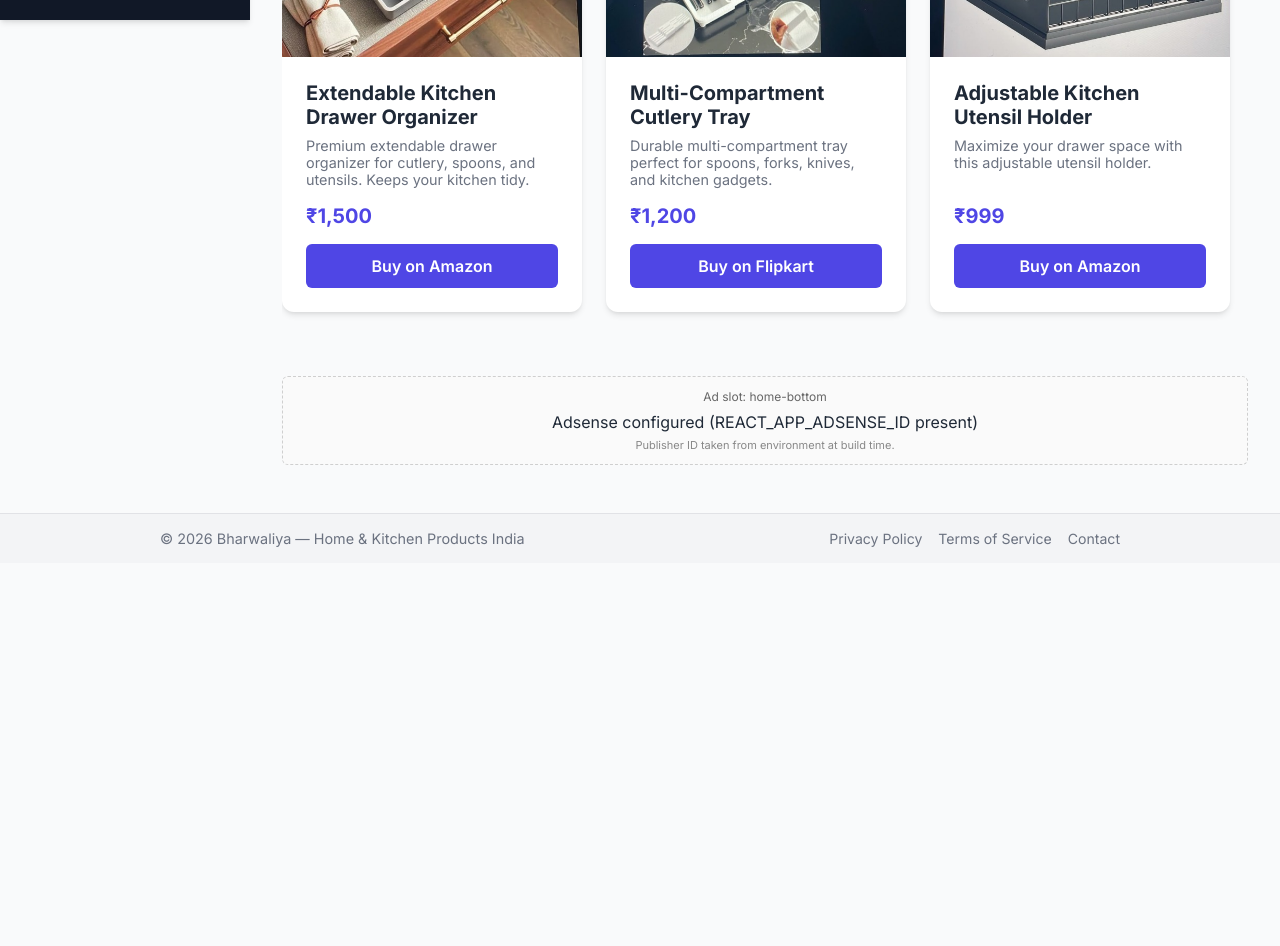
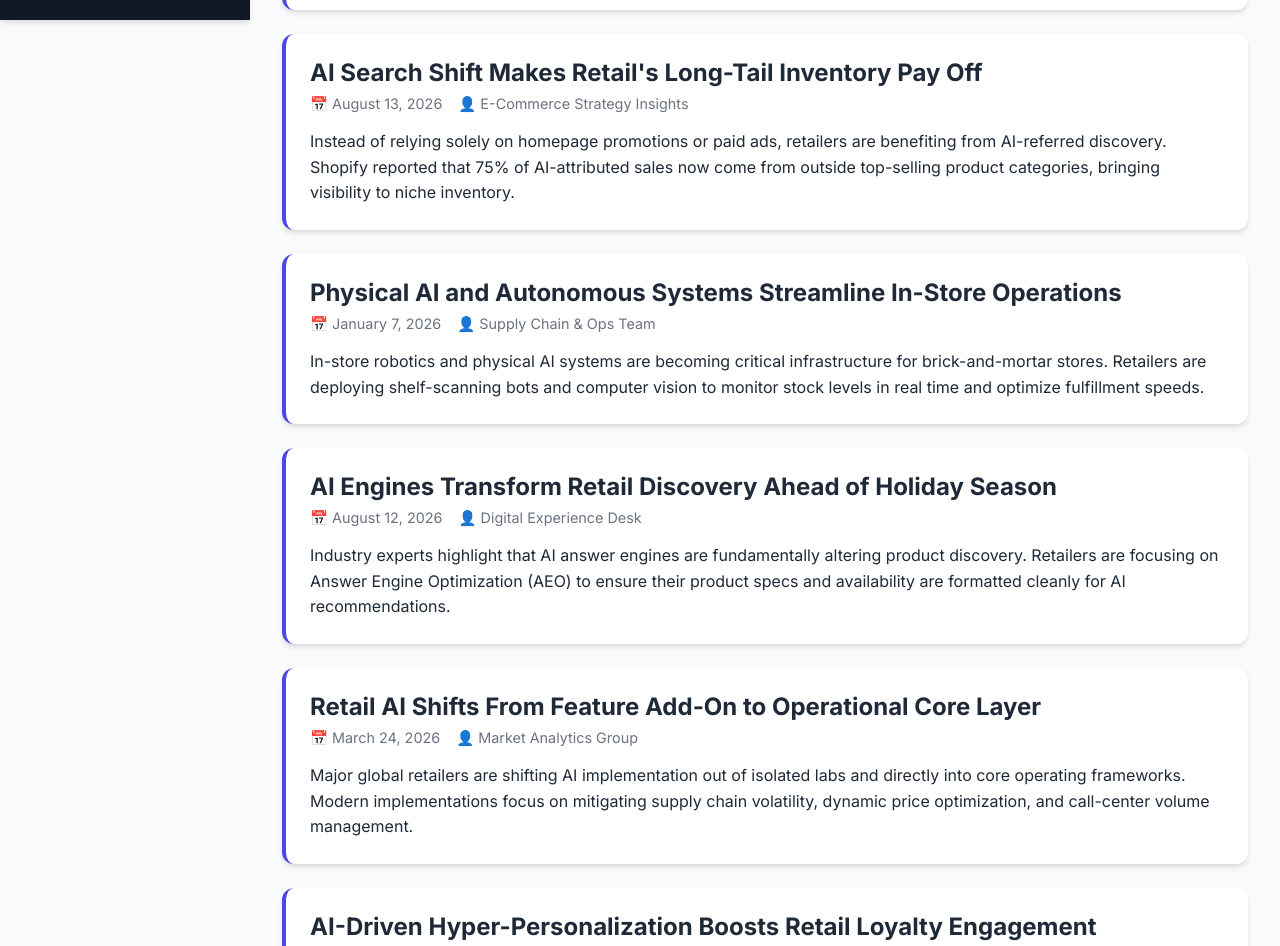
Before and after one commit to skchaudhary/vishwasam-ui, a React (Create React App) app: page /news in a window 1280 px wide. Shown: the part 780-1726 px from the top of the page. Before the commit the page ends 1343 px from the top, so only its background shows below. Built offline with nearby package versions, Linux system fonts and the light colour scheme; no server answers.

Commit message:
removing the adsense from other places and fix of hash router.

```diff
--- a/src/components/about/About.js
+++ b/src/components/about/About.js
@@ -1,6 +1,5 @@
 import React from "react";
 import "./About.css";
-import AdsensePlaceholder from "../Adsense/AdsensePlaceholder";
 
 function About() {
   return (
@@ -12,8 +11,6 @@ function About() {
           bringing you the best products online.
         </p>
       </div>
-
-      <AdsensePlaceholder position="about-top" />
 
       <div className="About-content">
         <div className="About-card">
--- a/src/components/contact-us/ContactUs.js
+++ b/src/components/contact-us/ContactUs.js
@@ -1,6 +1,5 @@
 import React, { useState } from "react";
 import "./ContactUs.css";
-import AdsensePlaceholder from "../Adsense/AdsensePlaceholder";
 
 function ContactUs() {
   const [formData, setFormData] = useState({
@@ -138,7 +137,6 @@ function ContactUs() {
         </button>
       </form>
 
-      <AdsensePlaceholder position="contact-bottom" />
     </div>
   );
 }
--- a/src/components/home/Home.js
+++ b/src/components/home/Home.js
@@ -1,7 +1,6 @@
 import React, { useEffect, useRef } from "react";
 import "./Home.css";
 import products from "../../data/products";
-import AdsensePlaceholder from "../Adsense/AdsensePlaceholder";
 
 function Home() {
   const sliderRef = useRef(null);
@@ -37,8 +36,6 @@ function Home() {
           products. Discover top-rated items curated just for you.
         </p>
       </div>
-
-      <AdsensePlaceholder position="home-top" />
 
       <div className="Slider-container">
         <h3>Featured Products</h3>
@@ -84,7 +81,6 @@ function Home() {
         </div>
       </div>
 
-      <AdsensePlaceholder position="home-bottom" />
     </div>
   );
 }
--- a/src/components/news/News.js
+++ b/src/components/news/News.js
@@ -1,7 +1,6 @@
 import React from "react";
 import "./News.css";
 import newsArticles from "../../data/news";
-import AdsensePlaceholder from "../Adsense/AdsensePlaceholder";
 
 function News() {
   return (
@@ -10,8 +9,6 @@ function News() {
         <h2>Latest News</h2>
         <p>Updates, announcements, and insights from Bharwaliya.</p>
       </div>
-
-      <AdsensePlaceholder position="news-top" />
 
       <div className="News-list">
         {newsArticles.map((article) => (
--- a/src/components/products/ProductDetail.js
+++ b/src/components/products/ProductDetail.js
@@ -1,7 +1,6 @@
 import React from "react";
 import { useParams } from "react-router-dom";
 import products from "../../data/products";
-import AdsensePlaceholder from "../Adsense/AdsensePlaceholder";
 
 export default function ProductDetail() {
   const { id } = useParams();
@@ -30,8 +29,6 @@ export default function ProductDetail() {
       <p style={{ fontWeight: 700 }}>{product.price}</p>
       <p>{product.description}</p>
 
-      <AdsensePlaceholder position="product-detail" />
-
       <a
         href={link}
         target="_blank"
--- a/src/components/products/ProductList.js
+++ b/src/components/products/ProductList.js
@@ -1,7 +1,6 @@
 import React from "react";
 import products from "../../data/products";
 import ProductCard from "./ProductCard";
-import AdsensePlaceholder from "../Adsense/AdsensePlaceholder";
 
 export default function ProductList() {
   return (
@@ -9,13 +8,10 @@ export default function ProductList() {
       <h1>Home & Kitchen — Featured</h1>
       <p>Curated items and recommended products from partner platforms.</p>
 
-      <AdsensePlaceholder position="top-list" />
-
       {products.map((p) => (
         <ProductCard key={p.id} product={p} />
       ))}
 
-      <AdsensePlaceholder position="bottom-list" />
     </div>
   );
 }
--- a/src/components/products/ProductsPage.js
+++ b/src/components/products/ProductsPage.js
@@ -1,7 +1,6 @@
 import React, { useState } from "react";
 import "./ProductsPage.css";
 import products from "../../data/products";
-import AdsensePlaceholder from "../Adsense/AdsensePlaceholder";
 
 function ProductsPage() {
   const [filter, setFilter] = useState("All");
@@ -29,8 +28,6 @@ function ProductsPage() {
           </button>
         ))}
       </div>
-
-      <AdsensePlaceholder position="products-top" />
 
       <div className="Products-grid">
         {filteredProducts.map((product) => (
@@ -66,7 +63,6 @@ function ProductsPage() {
         ))}
       </div>
 
-      <AdsensePlaceholder position="products-bottom" />
     </div>
   );
 }
--- a/src/components/services/Services.js
+++ b/src/components/services/Services.js
@@ -1,6 +1,5 @@
 import React from "react";
 import "./Services.css";
-import AdsensePlaceholder from "../Adsense/AdsensePlaceholder";
 
 function Services() {
   const services = [
@@ -20,8 +19,6 @@ function Services() {
         <p>Discover what Bharwaliya has to offer.</p>
       </div>
 
-      <AdsensePlaceholder position="services-top" />
-
       <div className="Services-grid">
         {services.map((service) => (
           <div className="Service-card" key={service.id}>
--- a/src/data/news.js
+++ b/src/data/news.js
@@ -15,6 +15,60 @@ const newsArticles = [
       "The e-commerce landscape is shifting towards more sustainable packaging and faster delivery. Discover how Bharwaliya is adapting to serve you better.",
     author: "Marketing Team",
   },
+  {
+    id: 3,
+    title: "Agentic AI Takes Over Retail Operations and Inventory Balancing",
+    date: "January 7, 2026",
+    content:
+      "Retailers are deploying autonomous AI agents to manage backend logistics. Over 47% of retail organizations are piloting or actively using agentic AI to handle real-time inventory rebalancing across warehouses, dynamic pricing, and automated vendor negotiations.",
+    author: "Retail Technology Team",
+    source: "https://blogs.nvidia.com/blog/ai-in-retail-cpg-survey-2026/"
+  },
+  {
+    id: 4,
+    title: "AI Search Shift Makes Retail's Long-Tail Inventory Pay Off",
+    date: "August 13, 2026",
+    content:
+      "Instead of relying solely on homepage promotions or paid ads, retailers are benefiting from AI-referred discovery. Shopify reported that 75% of AI-attributed sales now come from outside top-selling product categories, bringing visibility to niche inventory.",
+    author: "E-Commerce Strategy Insights",
+    source: "https://www.pymnts.com/news/retail/2026/ai-just-made-retails-long-tail-pay-off/"
+  },
+  {
+    id: 5,
+    title: "Physical AI and Autonomous Systems Streamline In-Store Operations",
+    date: "January 7, 2026",
+    content:
+      "In-store robotics and physical AI systems are becoming critical infrastructure for brick-and-mortar stores. Retailers are deploying shelf-scanning bots and computer vision to monitor stock levels in real time and optimize fulfillment speeds.",
+    author: "Supply Chain & Ops Team",
+    source: "https://blogs.nvidia.com/blog/ai-in-retail-cpg-survey-2026/"
+  },
+  {
+    id: 6,
+    title: "AI Engines Transform Retail Discovery Ahead of Holiday Season",
+    date: "August 12, 2026",
+    content:
+      "Industry experts highlight that AI answer engines are fundamentally altering product discovery. Retailers are focusing on Answer Engine Optimization (AEO) to ensure their product specs and availability are formatted cleanly for AI recommendations.",
+    author: "Digital Experience Desk",
+    source: "https://www.retailtouchpoints.com/features/holiday-26-will-feel-different-from-ai-to-consumer-behavior-retail-experts-weigh-in-on-what-to-expect/620913/"
+  },
+  {
+    id: 7,
+    title: "Retail AI Shifts From Feature Add-On to Operational Core Layer",
+    date: "March 24, 2026",
+    content:
+      "Major global retailers are shifting AI implementation out of isolated labs and directly into core operating frameworks. Modern implementations focus on mitigating supply chain volatility, dynamic price optimization, and call-center volume management.",
+    author: "Market Analytics Group",
+    source: "https://www.capgemini.com/insights/research-library/from-hype-to-how-retail-ai-trends-2026/"
+  },
+  {
+    id: 8,
+    title: "AI-Driven Hyper-Personalization Boosts Retail Loyalty Engagement",
+    date: "May 26, 2026",
+    content:
+      "Retail brands are moving beyond traditional point systems by utilizing real-time behavioral data. AI engines analyze past transactions alongside contextual signals to deliver hyper-targeted content and high-conversion recommendations.",
+    author: "Marketing Team",
+    source: "https://insiderone.com/ai-retail-trends/"
+  }
 ];
 
 export default newsArticles;
--- a/src/index.js
+++ b/src/index.js
@@ -3,14 +3,14 @@ import ReactDOM from "react-dom/client";
 import "./index.css";
 import App from "./App";
 import reportWebVitals from "./reportWebVitals";
-import { HashRouter } from "react-router-dom";
+import { BrowserRouter } from "react-router-dom";
 
 const root = ReactDOM.createRoot(document.getElementById("root"));
 root.render(
   <React.StrictMode>
-    <HashRouter>
+    <BrowserRouter>
       <App />
-    </HashRouter>
+    </BrowserRouter>
   </React.StrictMode>,
 );
 
```
Also changed, not shown: public/404.html (+20 -7 lines), public/index.html (+22 -2 lines).
